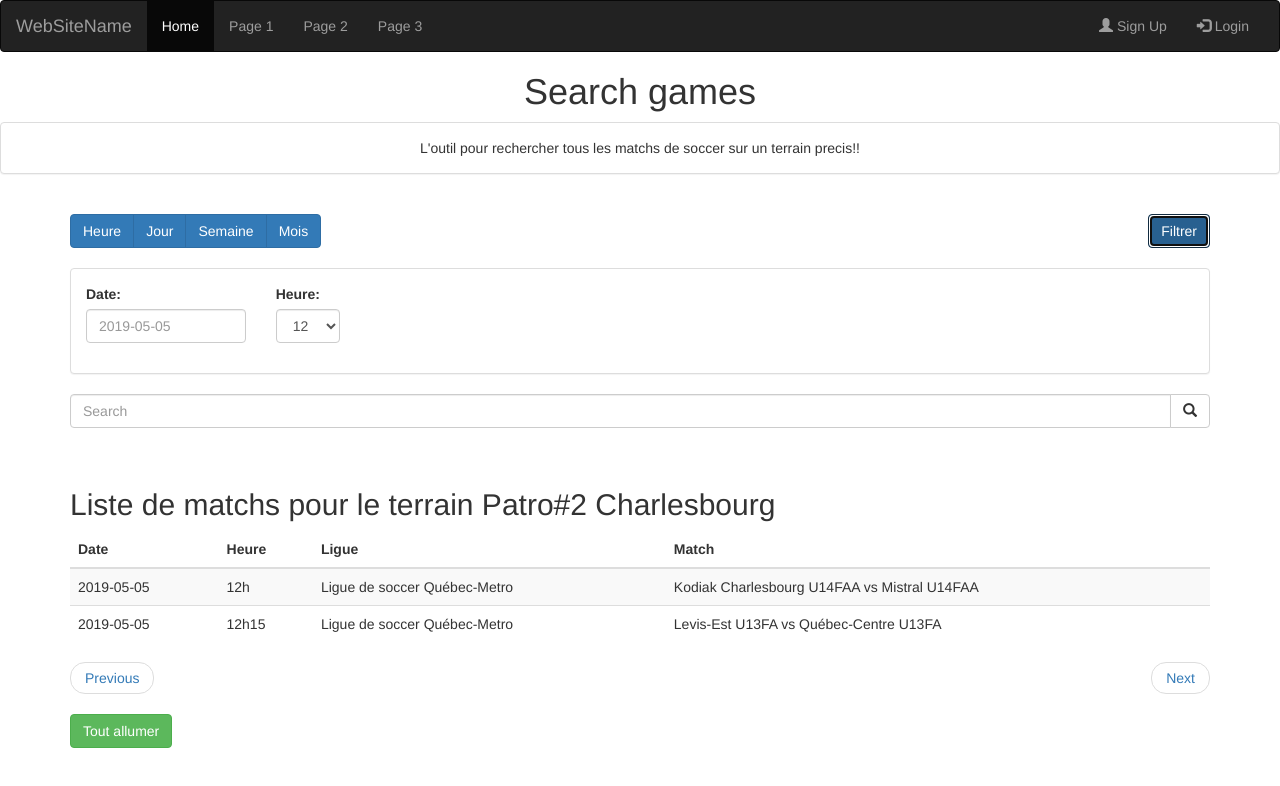
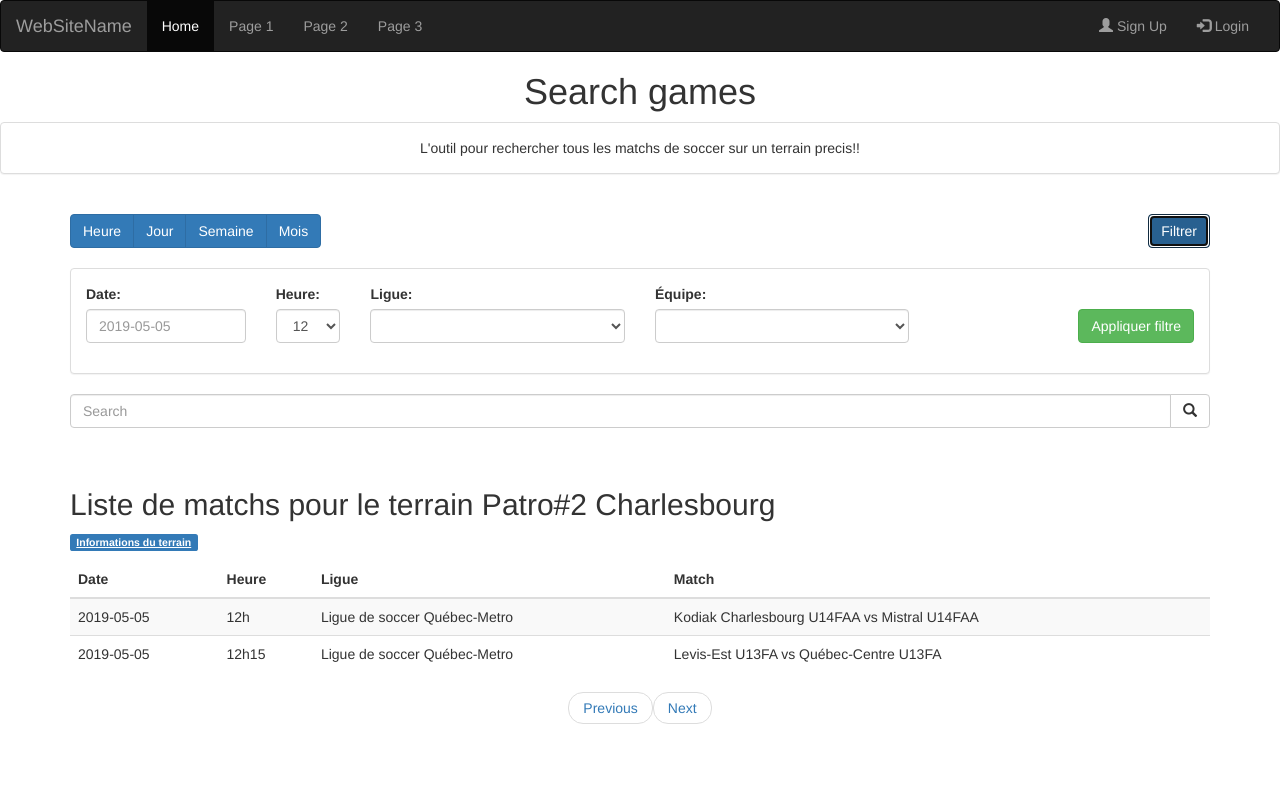
Before and after one commit to easo04/search-games-projet, an Angular app: page / in a window 1280 px wide. Both pictures are taken after a click on the button "Filtrer". Shown: the top 786 px of the page. Built offline with nearby package versions, Linux system fonts and the light colour scheme.

Commit message:
modif pages

```diff
--- a/src/app/app.component.html
+++ b/src/app/app.component.html
@@ -6,12 +6,12 @@
   <div class="panel panel-default">
      <div class="panel-body">L'outil pour rechercher tous les matchs de soccer sur un terrain precis!!</div>
   </div>
+
 </div>
 <div class="container">
   <div class="row">
     <div class="col-xs-12">
       <app-recherche-terrains></app-recherche-terrains>
-      <button class="btn btn-success" [disabled]="!isAuth">Tout allumer</button>
     </div>
   </div>
 </div>
--- a/src/app/recherche-terrains/recherche-terrains.component.html
+++ b/src/app/recherche-terrains/recherche-terrains.component.html
@@ -7,11 +7,11 @@
 		  <button type="button" class="btn btn-primary">Mois</button>
 		</div>
 		<div class="btn-group criteres-recherche-filtre">
-		  <button type="button" class="btn btn-primary">Filtrer</button>
+		  <button type="button" class="btn btn-primary" (click)="showCriteresFilter()">Filtrer</button>
 		</div>
 	</div>
 
-	<div class="critere-recherche-champs">
+	<div class="critere-recherche-champs" *ngIf="showCriteres">
 		<div class="panel panel-default">
      		<div class="panel-body">
 				<div class="form-group row">
@@ -27,6 +27,29 @@
 				        <option>14</option>
 				        <option>15</option>
 				      </select>
+				  </div>
+				  <div class="col-xs-3">
+				    <label for="ligue-filtre">Ligue:</label>
+				      <select class="form-control" id="ligue-filtre">
+				      	<option></option>
+				        <option>Ligue de soccer Québec-Metro</option>
+				        <option>Ligue de la Capitale</option>
+				        <option>Ligue Ninkasi</option>
+				        <option>Ligue .lite du Québec</option>
+				      </select>
+				  </div>
+				  <div class="col-xs-3">
+				    <label for="club-filtre">Équipe:</label>
+				      <select class="form-control" id="club-filtre">
+				      	<option></option>
+				        <option>Ligue de soccer Québec-Metro</option>
+				        <option>Ligue de la Capitale</option>
+				        <option>Ligue Ninkasi</option>
+				        <option>Ligue .lite du Québec</option>
+				      </select>
+				  </div>
+				  <div class="col-xs-3 btn-appliquer-filtre">
+				  	<button type="button" class="btn btn-success">Appliquer filtre</button>
 				  </div>
 				</div>
 			</div>
@@ -46,6 +69,26 @@
 
 	<div class="liste-resultats">
 	  <h2>Liste de matchs pour le terrain Patro#2 Charlesbourg</h2>
+	  <span class="label label-primary"><a (click)="showInfosTerrain()">Informations du terrain</a></span>
+	  <div class="panel panel-default informations-terrain" *ngIf="showInformationsTerrain">
+	      <div class="panel-heading">Informations du terrain Patro#2 Charlesbourg</div>
+	      <div class="panel-body row">
+	      	<div class="col-sm-6">
+	      	 <h5><strong>Adresse</strong></h5>
+			 <p>1717 rue du Vignoble, G1M 2M8, QC, Québec</p>
+			 <h5><strong>Terrains à proximité</strong></h5>
+			 <p>Patro 1</p>
+			 <p>Patro 2</p>
+			 <p>Patro 3</p>
+			 <p>Patro 4</p>
+	        </div>
+  			<div class="col-sm-6 carte">
+  			 <h5><strong>Carte</strong></h5>
+  			 <div class="carte-terrain"></div>
+  			</div>
+	      </div>
+
+      </div>
 	  <table class="table table-striped">
 	    <thead>
 	      <tr>
@@ -71,10 +114,10 @@
 	    </tbody>
 	  </table>
   	  <div>
-		  <ul class="pager">
-			 <li class="previous"><a href="#">Previous</a></li>
- 			 <li class="next"><a href="#">Next</a></li>
-		  </ul>
+		 <ul class="pager">
+		  <li><a href="#">Previous</a></li>
+		  <li><a href="#">Next</a></li>
+		 </ul>
 	  </div>
 	</div>
 </div>
--- a/src/app/recherche-terrains/recherche-terrains.component.sass
+++ b/src/app/recherche-terrains/recherche-terrains.component.sass
@@ -11,5 +11,26 @@
 	.critere-recherche-champs
 		margin-top:20px
 
+		.btn-appliquer-filtre
+
+			.btn
+				margin-top:25px
+				float : right
+
 	.liste-resultats
 		margin-top:60px
+		span
+			a
+				color : white
+				text-decoration-line : underline
+			a:hover
+				text-decoration : none
+		table
+			margin-top:10px
+
+		.informations-terrain
+			margin-top:10px
+
+			.carte-terrain
+				border: 1px solid black
+				height: 250px
--- a/src/app/recherche-terrains/recherche-terrains.component.ts
+++ b/src/app/recherche-terrains/recherche-terrains.component.ts
@@ -8,10 +8,20 @@ import { Component, OnInit } from '@angular/core';
 export class RechercheTerrainsComponent implements OnInit {
 
   name: String = 'Test';
+  showCriteres = false;
+  showInformationsTerrain = false;
 
   constructor() { }
 
   ngOnInit() {
   }
 
+  showCriteresFilter(){
+	this.showCriteres = this.showCriteres ? false : true;
+  }
+
+  showInfosTerrain(){
+	this.showInformationsTerrain = this.showInformationsTerrain ? false : true;
+  }
+
 }
```
